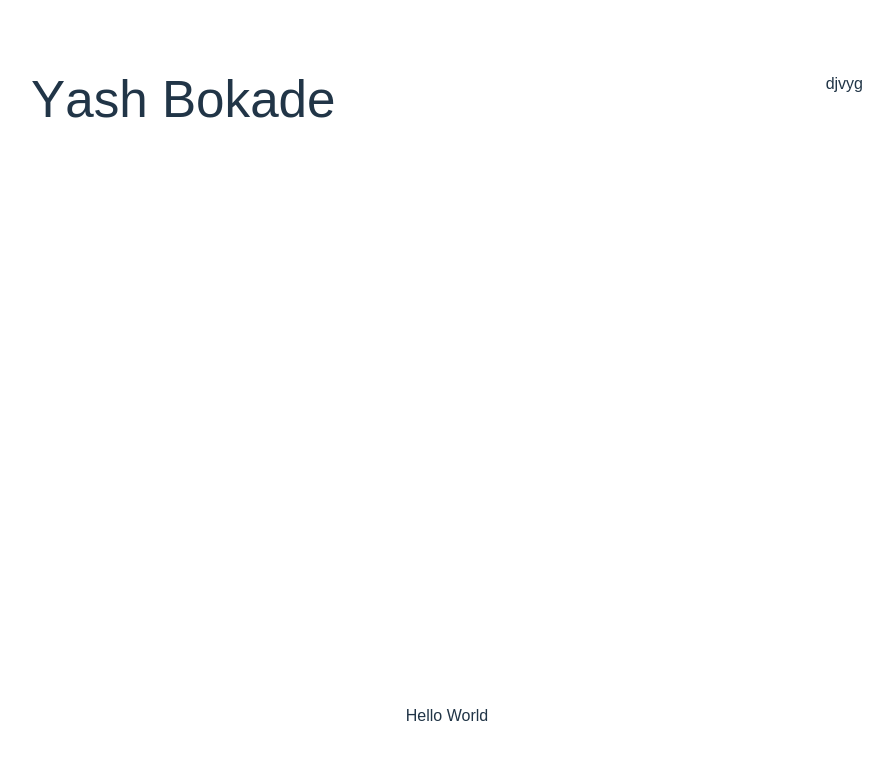
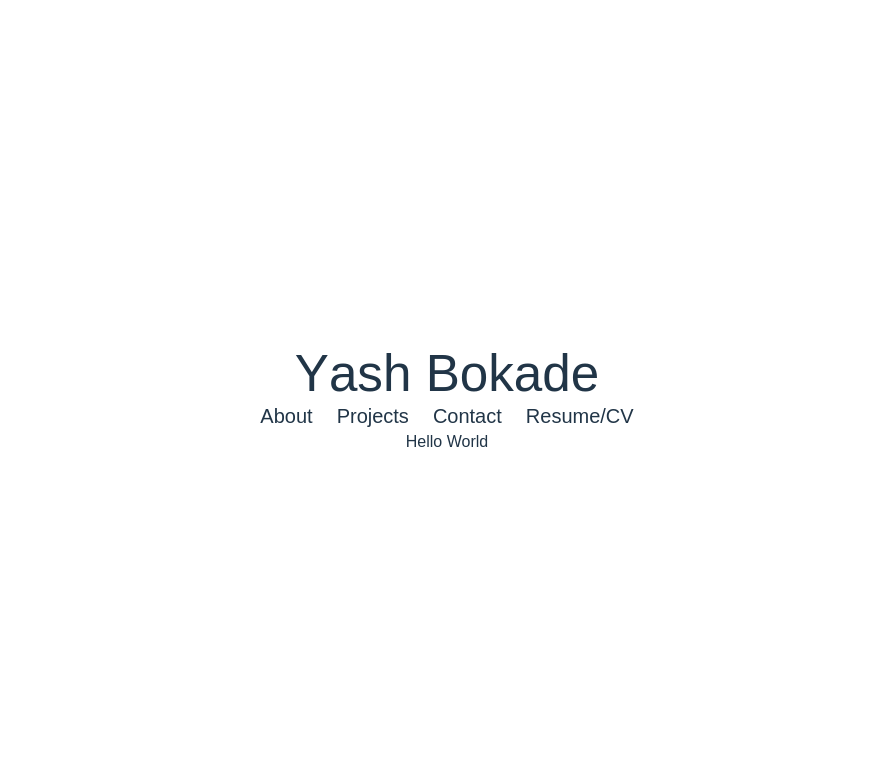
Before and after one commit to YashIsCursed/YashIsCursed.github.io, a React (Vite) app: page / in a window 1280 px wide. Shown: the top 760 px of the page, without its empty margins (193-1086 px from the left). Built offline with nearby package versions, Linux system fonts and the light colour scheme; a web font is replaced by a local one.

Commit message:
menu Items And Responsiveness added

```diff
--- a/src/App.css
+++ b/src/App.css
@@ -4,34 +4,22 @@
   text-align: center;
   font-family: 'Ranade-BoldItalic', sans-serif;
   width:70vw;
-  height: 90vh;
   display: flex;
   flex-direction: column;
   justify-content: space-between;
   align-items: center;
 
 }
-
-.logo {
-  height: 6em;
-  padding: 1.5em;
-  will-change: filter;
-  transition: filter 300ms;
+.links:hover{
+  text-shadow: 0 0 10px #A0DDA0;
+  color: #A0DDA0;
 }
-.logo:hover {
-  filter: drop-shadow(0 0 2em #646cffaa);
-}
-.logo.react:hover {
-  filter: drop-shadow(0 0 2em #61dafbaa);
-}
-
-@keyframes logo-spin {
-  from {
-    transform: rotate(0deg);
-  }
-  to {
-    transform: rotate(360deg);
-  }
+.links::after{
+  content: "";
+  width: 100%;
+  height: 100%;
+  background-color: #D3F3D3;
+  display: block;
 }
 
 @media (prefers-reduced-motion: no-preference) {
@@ -39,11 +27,3 @@
     animation: logo-spin infinite 20s linear;
   }
 }
-
-.card {
-  padding: 2em;
-}
-
-.read-the-docs {
-  color: #888;
-}
--- a/src/App.jsx
+++ b/src/App.jsx
@@ -1,11 +1,14 @@
 import './App.css'
-import {useRef} from "react";
+import {useRef, useState} from "react";
 import {useGSAP} from "@gsap/react";
 import gsap from "gsap";
-import {ScrollTrigger,SplitText} from "gsap/all";
+import {ScrollTrigger,SplitText,Observer} from "gsap/all";
 function App() {
     const NameT = useRef(null);
-    gsap.registerPlugin(ScrollTrigger,SplitText);
+    const linkList = useRef(null);
+    const [menu,setMenu] = useState(false);
+    gsap.registerPlugin(ScrollTrigger,SplitText,Observer);
+
     useGSAP(()=> {
         // On Load
         let name = SplitText.create(NameT.current,{type:"chars, words"})
@@ -14,16 +17,44 @@ function App() {
             stagger: 0.1,
             delay:3
         })
+        Observer.create({
+            target: linkList.current,
+            onHover:() => {
+                gsap.to('.links',{
+                    y:0,
+                    stagger: 0.125,
+                    duration:0.5
+                })
+            }
+        })
 
-        function complett(){}
+        gsap.from('.links',{
+
+            y:"-101%",
+            stagger: 0.125,
+            delay:3
+        })
     })
+
   return (
     <>
-        <div className="flex flex-col md:flex-row w-full justify-between items-cente">
+        <div className="flex sm:flex-col flex-row w-full justify-between items-center">
             <div className="overflow-hidden">
                 <h1 ref={NameT}>Yash Bokade</h1>
             </div>
-            <div>djvyg</div>
+            <div className="relative">
+                <button
+                    className="lg:hidden text-[32px]"
+                    onClick={()=>{setMenu(!menu)}}>⇶</button>
+                <ul
+                    ref={linkList}
+                    className={`h-fit ${menu?'flex bg-[#A3A3D310] py-4 px-8 rounded-xl absolute right-full top-[120%]':'hidden'} lg:flex flex-col lg:flex-row gap-6 overflow-y-hidden px-2 text-xl`}>
+                    <li className="links">About</li>
+                    <li className="links">Projects</li>
+                    <li className="links">Contact</li>
+                    <li className="links">Resume/CV</li>
+                </ul>
+            </div>
         </div>
         <div><h2>Hello World</h2></div>
     </>  )
--- a/src/index.css
+++ b/src/index.css
@@ -5,6 +5,7 @@
   font-family: system-ui, Avenir, Helvetica, Arial, sans-serif;
   line-height: 1.5;
   font-weight: 400;
+  print-color-adjust: exact;
 
   color-scheme: light dark;
   color: rgba(255, 255, 255, 0.87);
@@ -14,12 +15,22 @@
   text-rendering: optimizeLegibility;
   -webkit-font-smoothing: antialiased;
   -moz-osx-font-smoothing: grayscale;
+  &::selection{
+    background-color: #A0DDA0;
+    color: #242424;
+  }
+
 }
 
 a {
   font-weight: 500;
   color: #646cff;
   text-decoration: inherit;
+  &::selection{
+    background-color: #A0DDA0;
+    color: #242424;
+    text-shadow: 0 0 5px #000;
+  }
 }
 a:hover {
   color: #535bf2;
```
